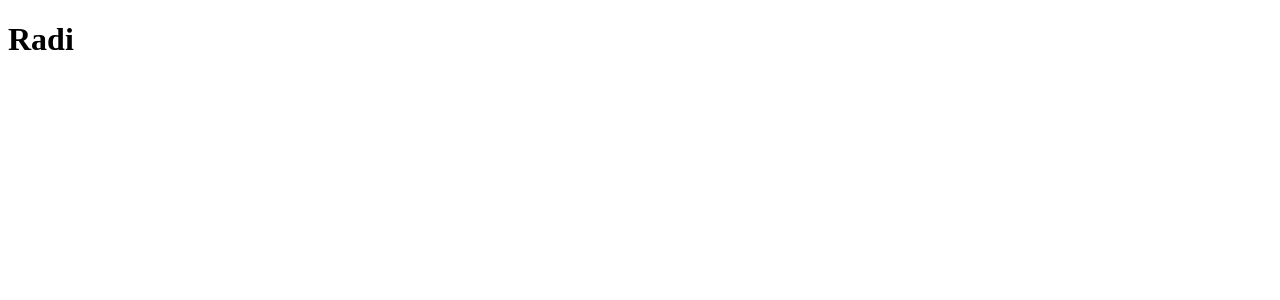
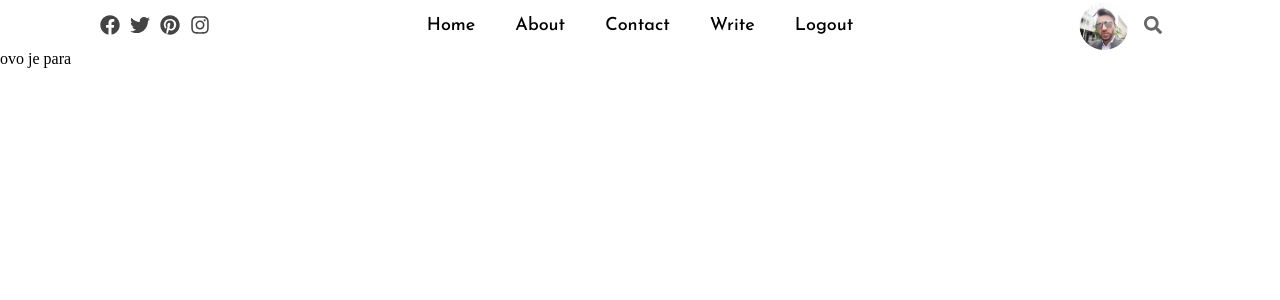
Before and after one commit to SJuras/MERN-Blog, a React (Create React App) app in the folder BlogWebsite/client/: page / in a window 1280 px wide. Shown: the top 300 px of the page. Built offline with nearby package versions, Linux system fonts and the light colour scheme; the HTML template or start-up script is replaced by a standard one.

Commit message:
v1.1.2 topbar component finished.

```diff
--- a/BlogWebsite/client/package.json
+++ b/BlogWebsite/client/package.json
@@ -8,6 +8,7 @@
     "@testing-library/user-event": "^13.5.0",
     "react": "^17.0.2",
     "react-dom": "^17.0.2",
+    "react-icons": "^4.3.1",
     "react-scripts": "5.0.0",
     "web-vitals": "^2.1.2"
   },
--- a/BlogWebsite/client/public/index.html
+++ b/BlogWebsite/client/public/index.html
@@ -27,6 +27,11 @@
       work correctly both with client-side routing and a non-root public URL.
       Learn how to configure a non-root public URL by running `npm run build`.
     -->
+    <style>
+      * {
+        margin: 0;
+      }
+    </style>
     <title>Blog Website</title>
   </head>
   <body>
--- a/BlogWebsite/client/src/App.js
+++ b/BlogWebsite/client/src/App.js
@@ -1,10 +1,11 @@
-
+import TopBar from './topbar/TopBar';
 
 function App() {
   return (
-    <div className="App">
-      <h1>Radi</h1>
-    </div>
+    <>
+      <TopBar />
+      <p>ovo je para</p>
+    </>
   );
 }
 
--- /dev/null
+++ b/BlogWebsite/client/src/topbar/TopBar.css
@@ -0,0 +1,37 @@
+
+.top {
+    width: 100%;
+    height: 50px;
+    background-color: #fff;
+    position: sticky;
+    top: 0;
+    display: flex;
+    align-items: center;
+    font-family: 'Josefin Sans', sans-serif;
+}
+
+.topLeft, .topRight {
+  flex: 3;
+  display: flex;
+  justify-content: center;
+  align-items: center;
+}
+
+.topCenter {
+  flex: 6;
+}
+
+.topList {
+  display: flex;
+  justify-content: center;
+  margin: 0;
+  padding: 0;
+  list-style: none;
+}
+
+.topListItem {
+  margin: 20px;
+  font-size: 18px;
+  font-weight: 500;
+  cursor: pointer;
+}
--- /dev/null
+++ b/BlogWebsite/client/src/topbar/TopBar.jsx
@@ -0,0 +1,34 @@
+import React from 'react'
+import "./TopBar.css"
+import { FaFacebook } from "react-icons/fa";
+import { FaTwitter } from "react-icons/fa";
+import { FaPinterest } from "react-icons/fa";
+import { FaInstagram } from "react-icons/fa";
+import { FaSearch } from "react-icons/fa";
+import ProfilePic from "../assets/profilePicMe.png"
+
+export default function TopBar() {
+  return(
+    <div className="top">
+      <div className="topLeft">
+        <FaFacebook style={{ fontSize: "20px", marginRight: "10px", color: "#444", cursor: "pointer" }} />
+        <FaTwitter style={{ fontSize: "20px", marginRight: "10px", color: "#444", cursor: "pointer" }} />
+        <FaPinterest style={{ fontSize: "20px", marginRight: "10px", color: "#444", cursor: "pointer" }} />
+        <FaInstagram style={{ fontSize: "20px", marginRight: "10px", color: "#444", cursor: "pointer" }} />
+      </div>
+      <div className="topCenter">
+        <ul className="topList">
+          <li className="topListItem">Home</li>
+          <li className="topListItem">About</li>
+          <li className="topListItem">Contact</li>
+          <li className="topListItem">Write</li>
+          <li className="topListItem">Logout</li>
+        </ul>
+      </div>
+      <div className="topRight">
+        <img src={ProfilePic} style={{ width: "50px", height: "50px", borderRadius: "50%", objectFit: "cover"}} alt="profile pic" />
+        <FaSearch style={{ fontSize: "18px", color: "#666", cursor: "pointer", marginLeft: "15px" }} />
+      </div>
+    </div>
+  )
+}
```
Also changed, not shown: BlogWebsite/client/src/assets/profilePicMe.png (added), BlogWebsite/client/src/header/Header.css (added), BlogWebsite/client/src/header/Header.jsx (added), 1 other file (tests, documents, lock files or other folders).
